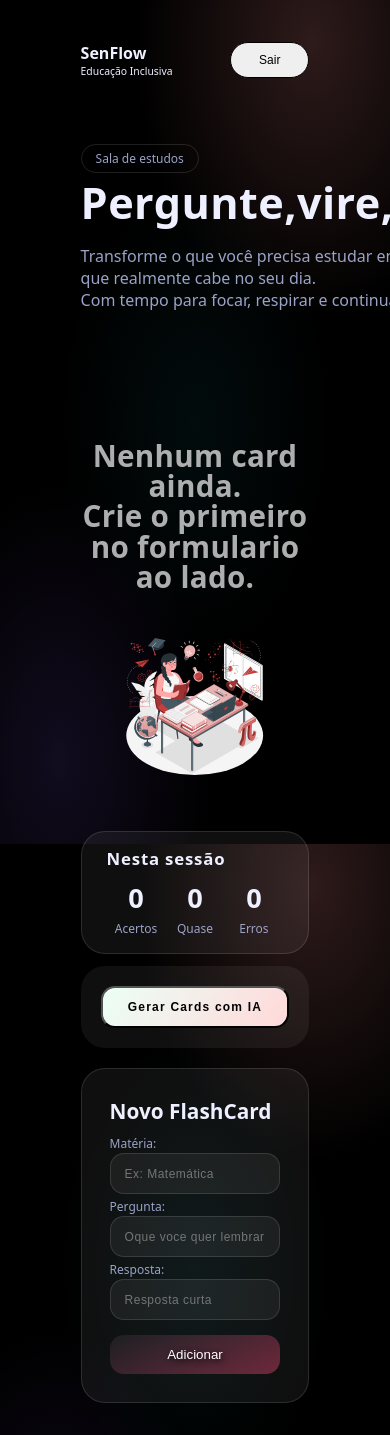
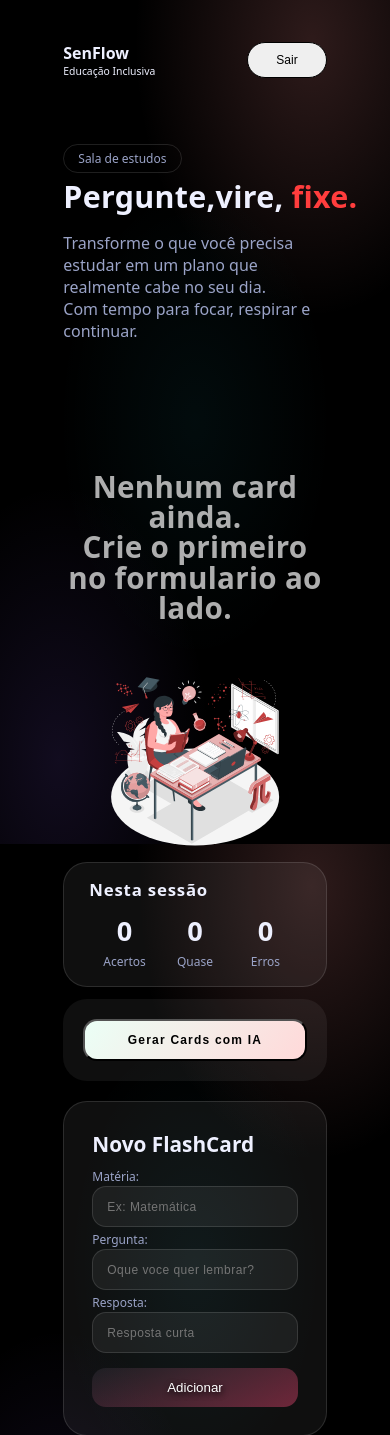
Before and after one commit to th4ylor/Inclusive-Education, a Flask app: page /flashcards in a window 390 px wide; the page is wider, and only the part inside the window is pictured. Shown: the top 1435 px of that part. Run offline with Flask 3, Linux system fonts and the light colour scheme; the visitor is signed in with stand-in values (Sample User, id 1); data that the repository does not hold is empty.

Commit message:
Fix: respons em flashcard

```diff
--- a/app.py
+++ b/app.py
@@ -17,5 +17,3 @@ app.config.update(
 )
 
 createTable()
-
-app.run(debug=True)
--- a/static/css/flashCards.css
+++ b/static/css/flashCards.css
@@ -65,14 +65,12 @@ a{
 
 /*Parte do texto*/
 .inicio{
-    display: grid;
     max-width: 80vw;
     gap: 48px;
     align-items: center;
     padding: 22px 24px 20px;
     margin: 0 auto;}
 .inicio p{
-    max-width: 30vw;
     margin: 20px 0 30px;
     color: var(--suave);}
 .selo{
@@ -308,7 +306,7 @@ h2{
 
 @media (max-width: 900px){
     body > section{
-        width: 80%;
+        width: 90%;
         margin-inline: auto;
     }
     .hero{
@@ -320,7 +318,7 @@ h2{
     }
     .avisoCard img{
     display: block;
-    width: 90%;
+    width: 96%;
     max-width: 300px;
     height: auto;
     margin: 10px auto 0;
@@ -329,8 +327,9 @@ h2{
         margin: auto;}
         .flipInner{
             height: 350px;}
-    .inicio, .inicio p{
-        max-width: 100%;
-    }
-
-}
+    .textoInicial{
+        h2{
+            font-size: 1.9rem;}
+        p{
+            max-width: none;;}
+        }}
--- a/static/css/postit.css
+++ b/static/css/postit.css
@@ -1,8 +1,11 @@
+*{
+    text-decoration: none;
+}
+
 body {
     background-color: rgba(17, 8, 78, 0.96);
     color: rgb(255, 255, 255);
     font-family: Arial, Helvetica, sans-serif;
-
 }
 
 .titulo {
--- a/templates/home/flashCards.html
+++ b/templates/home/flashCards.html
@@ -12,7 +12,7 @@
             <div id="parag">
             </div>
                 <header class="topbar">
-            <a href="#" class="logo">
+            <a href="{{url_for("rotas.painel")}}" class="logo">
                 <span><strong>SenFlow</strong><small>Educação Inclusiva</small></span>
             </a>
             <form action="{{url_for('rotas.logout')}}" method="POST">
--- a/templates/home/postit.html
+++ b/templates/home/postit.html
@@ -14,7 +14,9 @@
 <body>
     <!-- CABEÇALHO -->
    <header>
-    <h1 class="titulo">Post-Its</h1>
+    <a href="{{url_for("rotas.painel")}}">
+        <h1 class="titulo">Post-Its</h1>
+    </a>
 
     <p class="subtitulo">Organize suas ideias, disciplinas e tarefas em um só lugar.</p>
 
```
